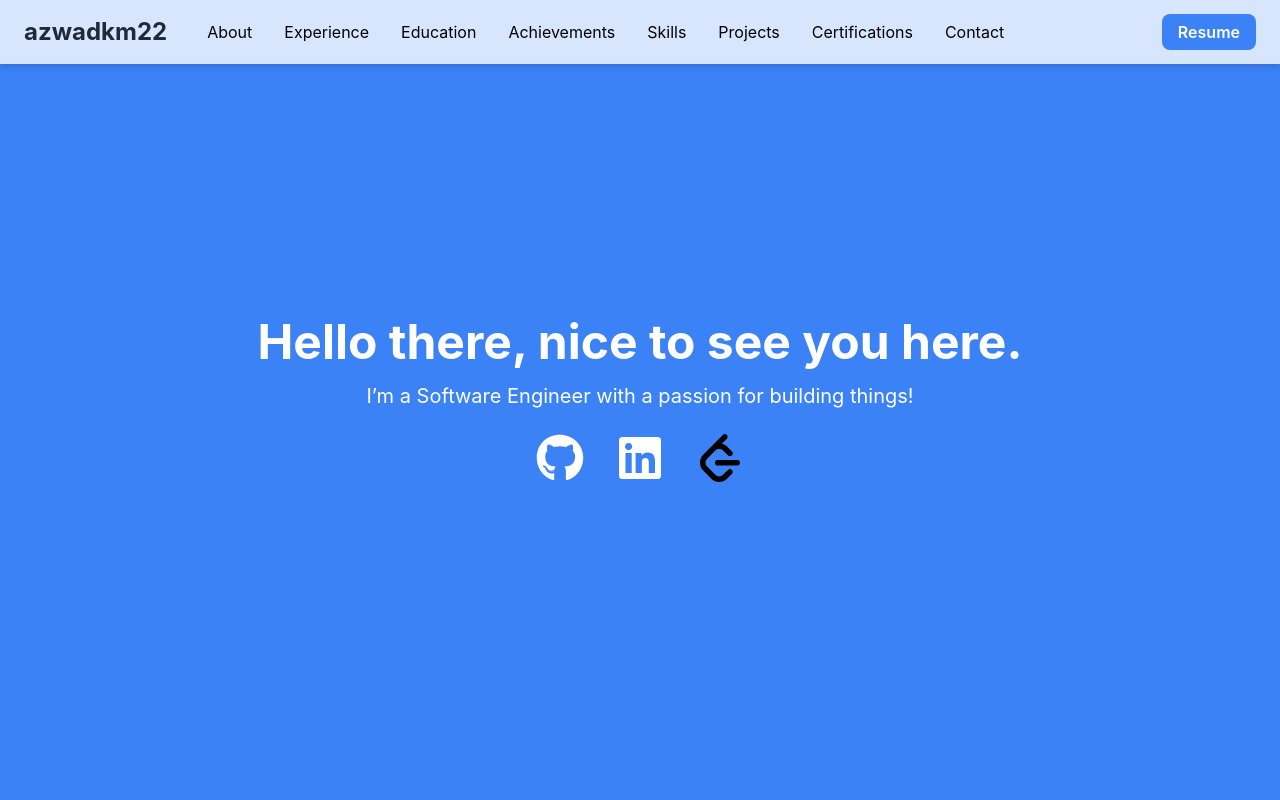
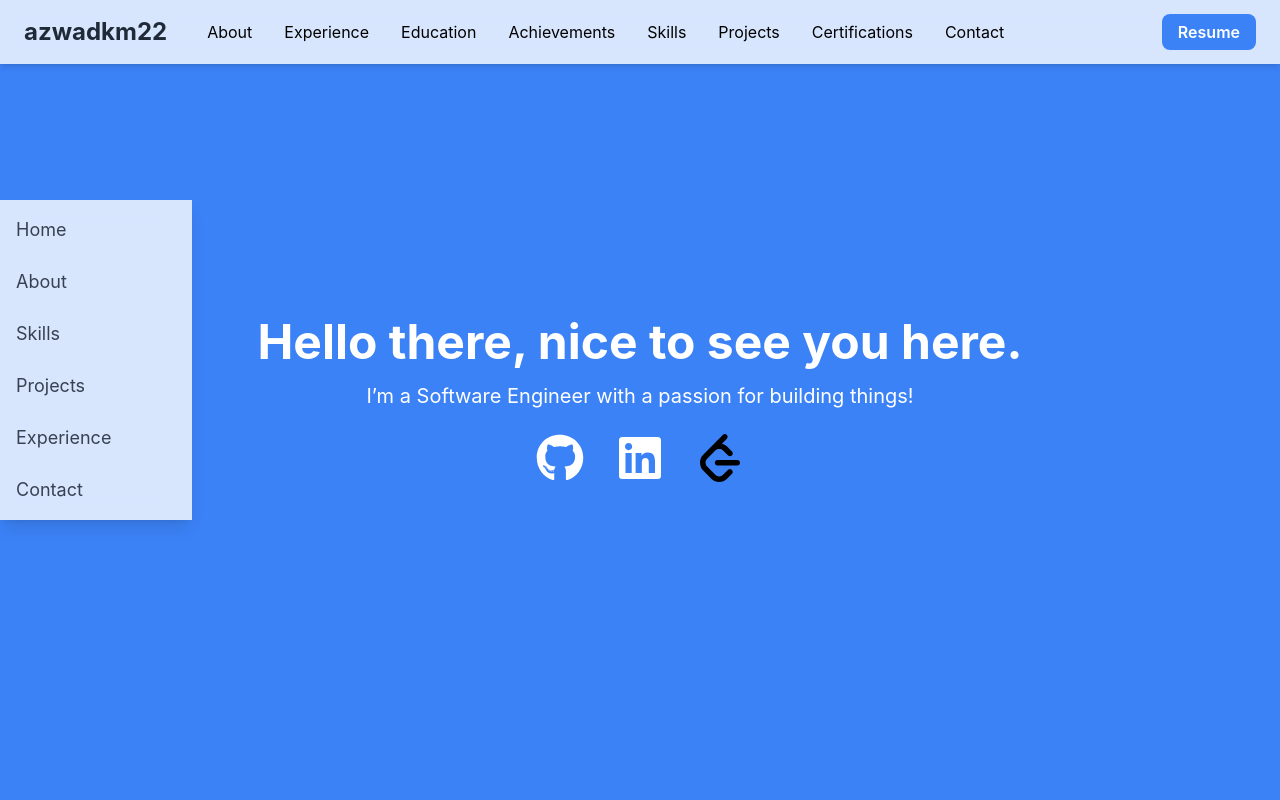
Before and after one commit to azwadkm22/Portfolio, a React (Create React App) app: page / in a window 1280 px wide. Shown: the top 800 px of the page. Built offline with nearby package versions, Linux system fonts and the light colour scheme.

Commit message:
Added a sideview component

```diff
--- a/src/App.js
+++ b/src/App.js
@@ -11,11 +11,12 @@ import Certifications from './components/Certifications';
 import Education from './components/Education';
 import Achievements from './components/Achievements';
 import ProfessionalExperience from './components/ProfessionalExperience';
-
+import SideView from './components/Sideview';
 function App() {
   return (
     <div>
       <Navbar />
+      <SideView />
       {/* Define each section with <Element> for smooth scrolling */}
       <Element name="home">
         <Home />
--- /dev/null
+++ b/src/components/Sideview.js
@@ -0,0 +1,48 @@
+import React, { useState, useEffect } from 'react';
+
+function SideView() {
+    const [activeSection, setActiveSection] = useState('');
+
+    useEffect(() => {
+        const sections = document.querySelectorAll('section');
+        const observer = new IntersectionObserver(
+            (entries) => {
+                entries.forEach((entry) => {
+                    if (entry.isIntersecting) {
+                        setActiveSection(entry.target.id);
+                    }
+                });
+            },
+            { threshold: 0.6 }
+        );
+
+        sections.forEach((section) => {
+            observer.observe(section);
+        });
+
+        return () => {
+            sections.forEach((section) => {
+                observer.unobserve(section);
+            });
+        };
+    }, []);
+
+    const sectionTitles = ["Home", "About", "Skills", "Projects", "Experience", "Contact"];
+
+    return (
+        <nav className="fixed top-1/4 left-0 bg-white/80 backdrop-blur-md shadow-lg z-50 w-48 py-4">
+            <ul className="space-y-6 text-lg">
+                {sectionTitles.map((title, index) => (
+                    <li
+                        key={index}
+                        className={`pl-4 ${activeSection === title.toLowerCase() ? 'text-blue-500 font-bold' : 'text-gray-700'}`}
+                    >
+                        {title}
+                    </li>
+                ))}
+            </ul>
+        </nav>
+    );
+}
+
+export default SideView;
```
